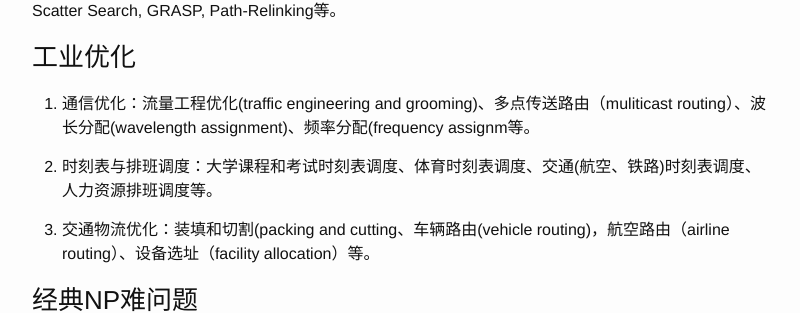
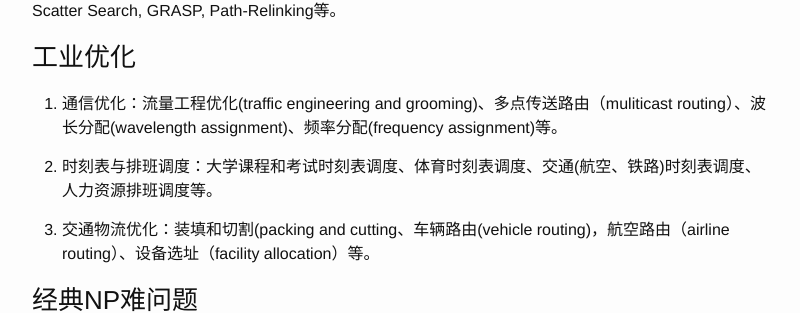
Before and after one commit to HUST-Smart/HUST-Smart.github.io, a Jekyll site: the page built from staffs/ZhipengLv/zhipenglv.markdown, in a window 1280 px wide and 900 px high, scrolled down 1261 px. Shown: the part 165-478 px from the top of the window, without its empty margins (238-1038 px from the left). Built offline with Jekyll 4.4.1, drawn with Linux system fonts in a browser that asks for light colours.

```diff
--- a/staffs/ZhipengLv/zhipenglv.markdown
+++ b/staffs/ZhipengLv/zhipenglv.markdown
@@ -30,7 +30,7 @@ photo: "/staffs/ZhipengLv/zhipenglv.jpg"
 
 ###工业优化
 
-1. 通信优化：流量工程优化(traffic engineering and grooming)、多点传送路由（muliticast routing）、波长分配(wavelength assignment)、频率分配(frequency assignm等。
+1. 通信优化：流量工程优化(traffic engineering and grooming)、多点传送路由（muliticast routing）、波长分配(wavelength assignment)、频率分配(frequency assignment)等。
 
 1. 时刻表与排班调度：大学课程和考试时刻表调度、体育时刻表调度、交通(航空、铁路)时刻表调度、人力资源排班调度等。
 
```
Also changed, not shown: staffs/XinyunWu/xinyunwu.markdown (added, +18 -0 lines), staffs/XnyunWu/xinyunwu.markdown (deleted, +0 -7 lines), staffs/XinyunWu/xinyunwu.jpg (added).
